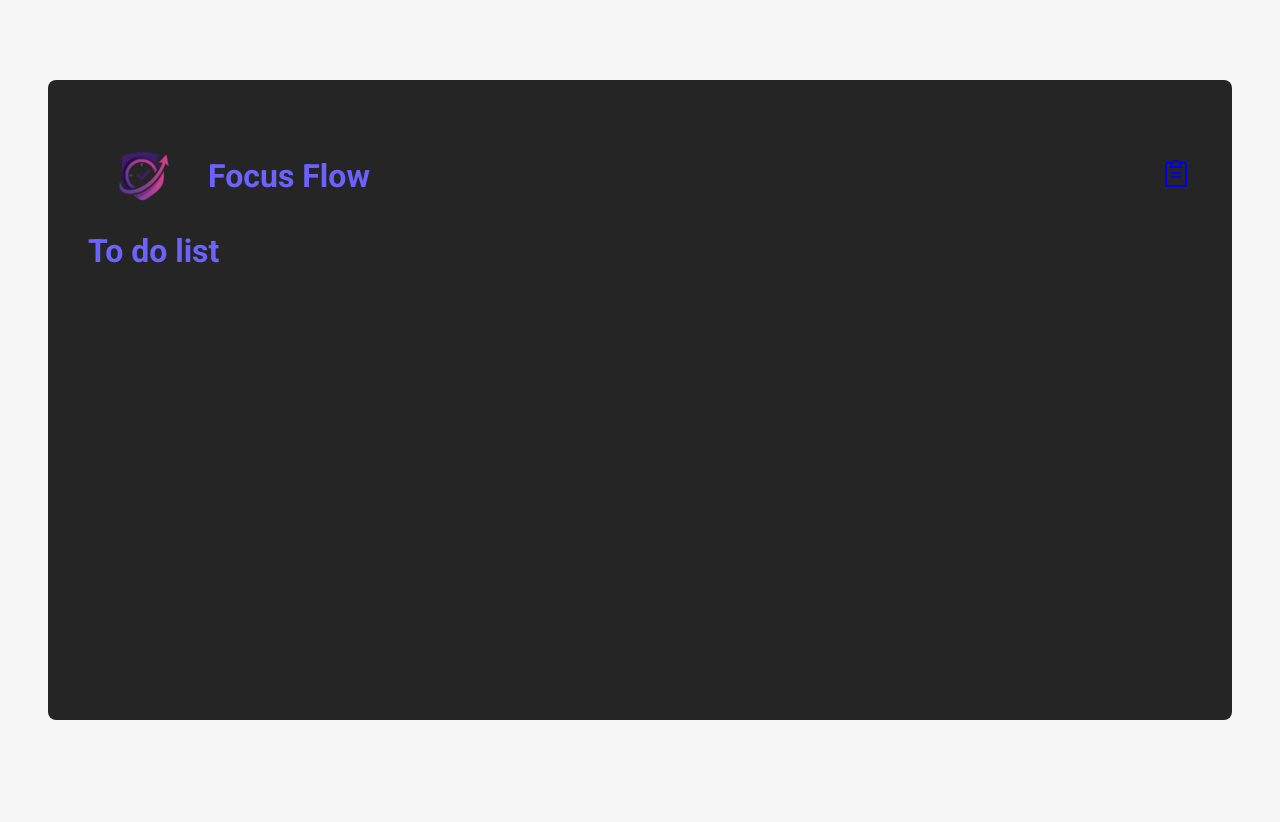
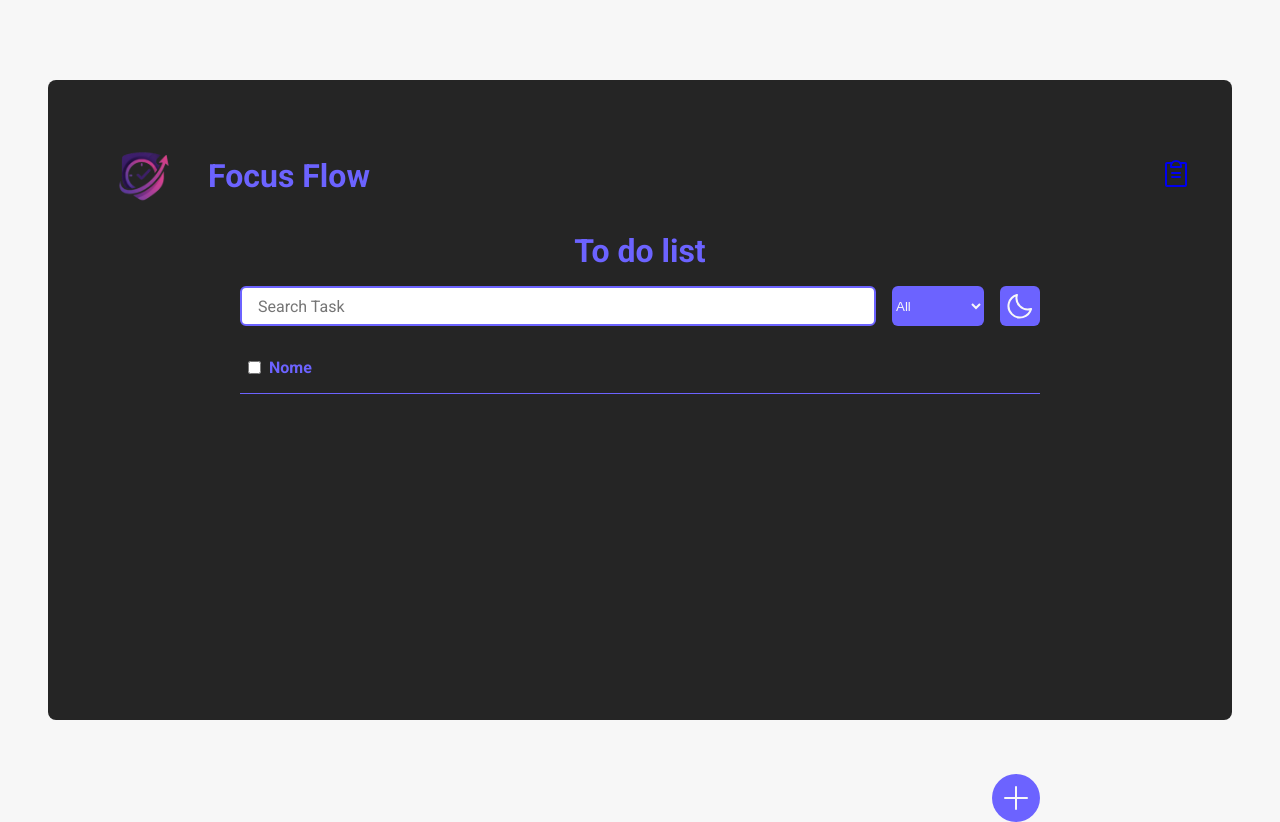
Before and after one commit to DevCarlos779/FocusFlow, a React (Vite) app: page / in a window 1280 px wide. Before the commit the page ends 800 px from the top, so only its background shows below. Built offline with nearby package versions, Linux system fonts and the light colour scheme.

Commit message:
Adicionando a estrutura da pagina To do List

```diff
--- /dev/null
+++ b/src/pages/ToDoList/components/Task/index.tsx
@@ -0,0 +1,10 @@
+import { TaskContainer } from "./styles";
+
+export function Task() {
+    return (
+        <TaskContainer>
+            <input type="checkbox" name="stateTask" id="stateTask" />
+            <strong>Nome</strong>
+        </TaskContainer>
+    )
+}
--- /dev/null
+++ b/src/pages/ToDoList/components/Task/styles.ts
@@ -0,0 +1,13 @@
+import styled from "styled-components";
+
+export const TaskContainer = styled.div`
+    width: 100%;
+    max-width: 800px;
+    padding: 1rem 0.5rem;
+    border-bottom: 1px solid ${(props) => props.theme["purple-500"]};
+
+    display: flex;
+    align-items: center;
+    justify-content: flex-start;
+    gap: 0.5rem;
+`;
--- a/src/pages/ToDoList/index.tsx
+++ b/src/pages/ToDoList/index.tsx
@@ -1,5 +1,47 @@
+import { Moon, Plus, Sun } from "phosphor-react";
+import { FooterContainer, ListContainer, ListTasksContainer, SearchTaskContainer } from "./styles";
+import { useState } from "react";
+import { Task } from "./components/Task";
+
 export function ToDoList() {
+
+    const [themeDark, setThemeDark] = useState(true)
+
+    const changeTheme = () => {
+        setThemeDark((state) => !state);
+    }
+
+
     return (
-        <h1>To do list</h1>
+        <ListContainer>
+            <h1>To do list</h1>
+            <SearchTaskContainer>
+                <input type="text" placeholder="Search Task"/>
+                <select name="tasks-selection" id="tasks-selection">
+                    <option value="all">All</option>
+                    <option value="completes">Completes</option>
+                    <option value="incompletes">Incompletes</option>
+                </select>
+                <button onClick={changeTheme}>
+                    {themeDark == true ?
+                        <Moon size={32} />
+                        :
+                        <Sun size={32} />
+                    }
+                </button>
+            </SearchTaskContainer>
+
+            <ListTasksContainer>
+                <Task />
+
+            </ListTasksContainer>
+
+            <FooterContainer>
+                <button>
+                    <Plus size={32} />
+                </button>
+            </FooterContainer>
+        </ListContainer>
+
     )
 }
--- a/src/pages/ToDoList/styles.ts
+++ b/src/pages/ToDoList/styles.ts
@@ -0,0 +1,80 @@
+import styled from "styled-components";
+
+export const ListContainer = styled.main`
+    display: flex;
+    flex-direction: column;
+    align-items: center;
+    gap: 1rem;
+`;
+
+export const SearchTaskContainer = styled.div`
+    width: 100%;
+    max-width: 800px;
+    display: flex;
+    align-items: center;
+    gap: 1rem;
+
+    input {
+        padding: 1rem;
+        flex: 1;
+        height: 2.5rem;
+        border-radius: 6px;
+        border: 2px solid ${(props) => props.theme["purple-500"]};
+    }
+
+    select {
+        width: auto;
+        height: 2.5rem;
+        border-radius: 6px;
+        background-color: ${(props) => props.theme["purple-500"]};
+        border: 0;
+        color: ${(props) => props.theme["white-500"]};
+    }
+
+    button {
+        width: 2.5rem;
+        height: 2.5rem;
+        border-radius: 6px;
+        border: 0;
+        background-color: ${(props) => props.theme["purple-500"]};
+        color: ${(props) => props.theme["white-500"]};
+        display: flex;
+        align-items: center;
+        justify-content: center;
+        cursor: pointer;
+    }
+`;
+
+export const ListTasksContainer = styled.div`
+    width: 100%;
+    max-width: 800px;
+    height: 400px;
+    max-height: 400px;
+    overflow-y: auto;
+    display: flex;
+    flex-direction: column;
+    align-items: center;
+    gap: 1rem;
+`;
+
+export const FooterContainer = styled.footer`
+    margin-top: 1rem;
+    width: 100%;
+    max-width: 800px;
+    display: flex;
+    align-items: center;
+    justify-content: flex-end;
+
+
+    button {
+        padding: 0.5rem;
+        border-radius: 50%;
+        border: 0;
+        background-color: ${(props) => props.theme["purple-500"]};
+        color: ${(props) => props.theme["white-500"]};
+        display: flex;
+        align-items: center;
+        justify-content: center;
+        cursor: pointer;
+    }
+`;
--- a/src/styles/global.ts
+++ b/src/styles/global.ts
@@ -14,7 +14,7 @@ export const GlobalStyles = createGlobalStyle`
 
     :focus {
         outline: 0;
-        box-shadow: 0 0 0 2px ${props => props.theme["purple-500"]};
+        box-shadow: 0 0 0 1px ${props => props.theme["purple-500"]};
     }
 
     body, input, textarea, button {
```
